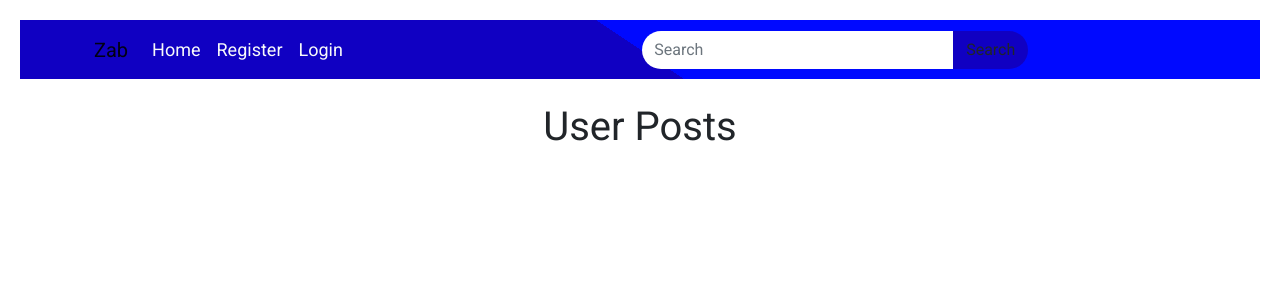
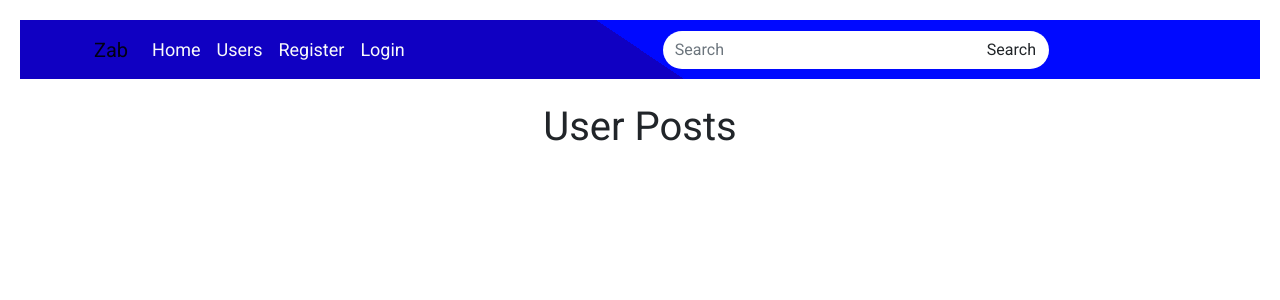
Before and after one commit to mamadkhezri/Zab, a Django app: page / in a window 1280 px wide. Shown: the top 300 px of the page. Run offline with Django 4.2, Linux system fonts and the light colour scheme; data that the repository does not hold is empty; some web fonts are replaced.

Commit message:
edit search form template

```diff
--- a/static/css/navbar.css
+++ b/static/css/navbar.css
@@ -11,15 +11,15 @@ body{
 }
 
 .btn {
-    background-color:rgb(16, 0, 194);
+    background-color:#ffffff;
     transition-duration: 0.4s;
     border-radius: 30px;
 
 }
 
 .btn:hover {
-    background-color: white;
-    color: black;
+    background-color: rgb(16, 0, 194);
+    color: rgb(237, 237, 237);
 }
 
 .navbar li a {
--- a/templates/inc/navbar.html
+++ b/templates/inc/navbar.html
@@ -31,6 +31,9 @@
                 <ul class="navbar-nav me-auto mb-2 mb-lg-0">
                     <li class="nav-item">
                         <a class="nav-link text-light" aria-current="page" href="#">Home</a>
+                    </li>
+                    <li class="nav-item">
+                        <a class="nav-link text-light" aria-current="page" href="#">Users</a>
                     </li>
                     {% if request.user.is_authenticated %}
                         <li class="nav-item">
@@ -67,10 +70,6 @@
                             </div>
                         </form>
                     </div>
-
-
-
-
             </div>
         </div>
     </nav>
```
